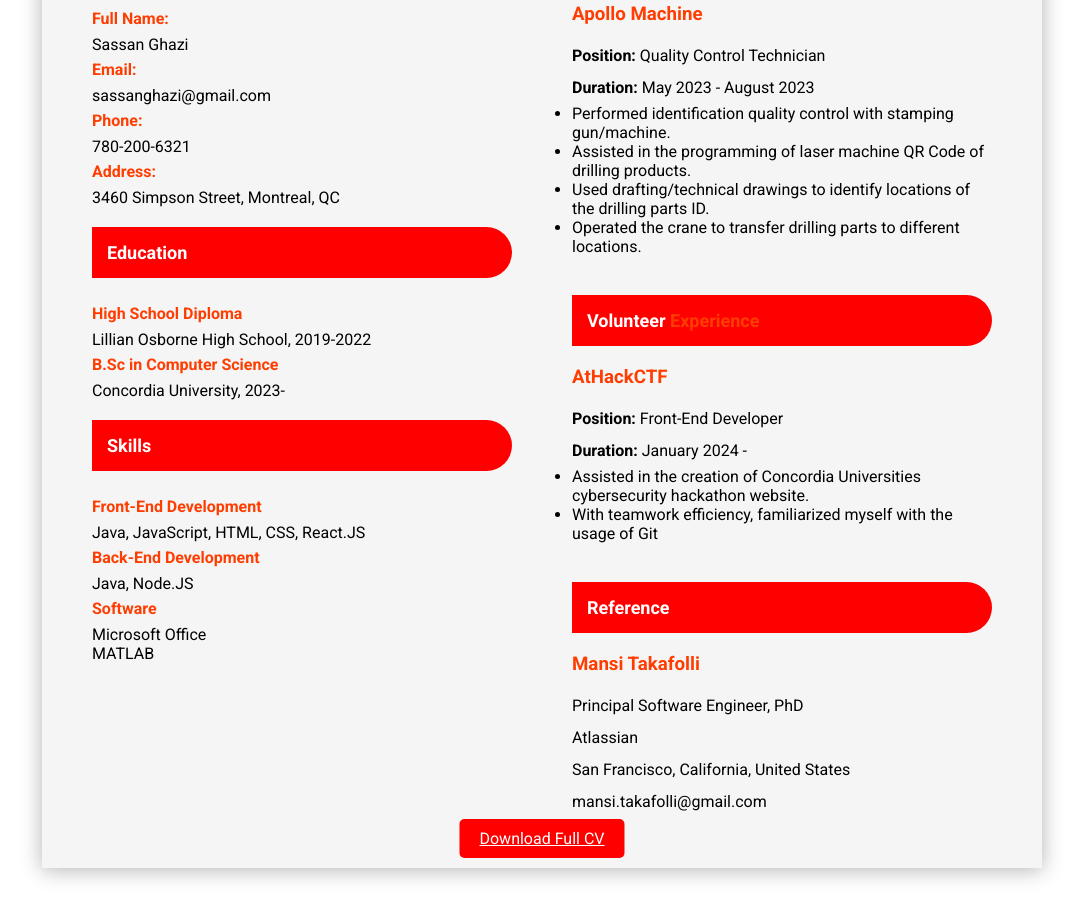
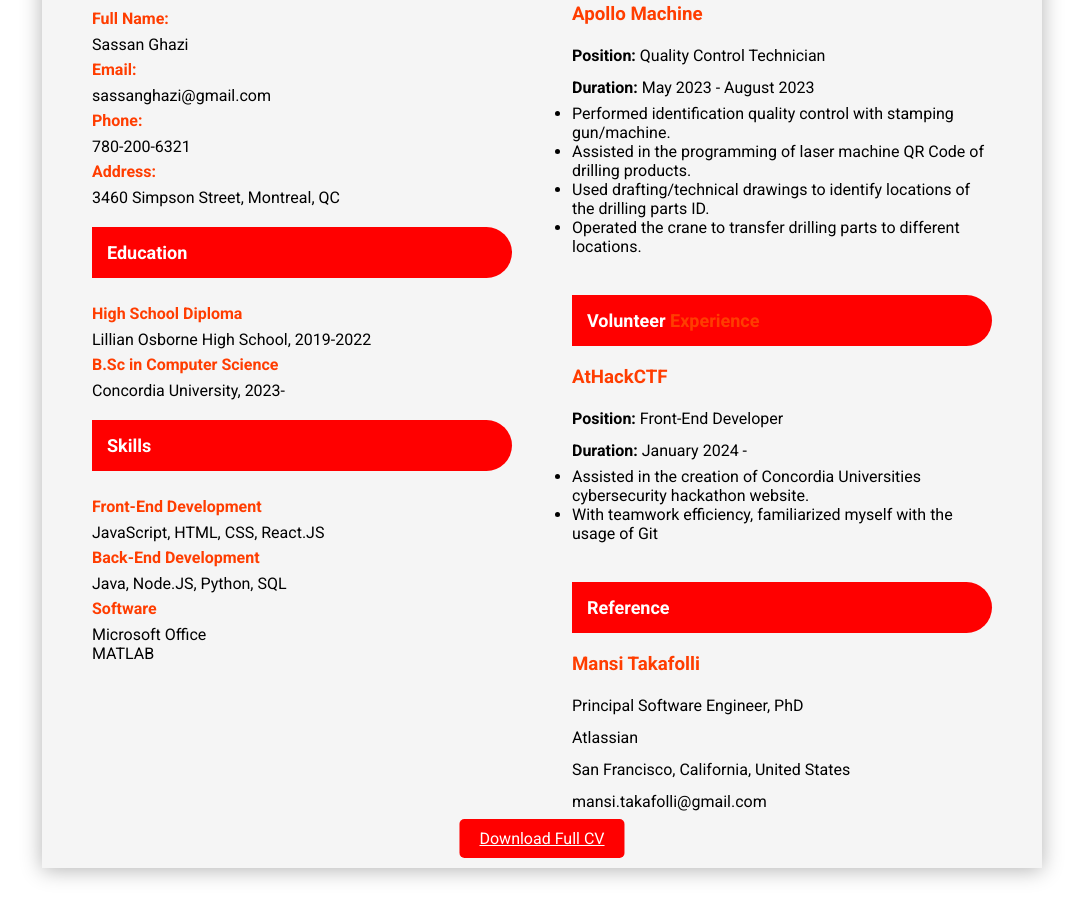
Before and after one commit to sassanghz/Portfolio-Website, a plain HTML site: page resume/resume.html in a window 1280 px wide. Shown: the part 512-1430 px from the top of the page, without its empty margins (98-1181 px from the left). Drawn offline with Linux system fonts and the light colour scheme.

Commit message:
resume edit

```diff
--- a/resume/resume.html
+++ b/resume/resume.html
@@ -41,9 +41,9 @@
                 <h2>Skills</h2>
                 <dl>
                     <dt><span><strong>Front-End Development</strong></span></dt>
-                    <dd>Java, JavaScript, HTML, CSS, React.JS</dd>
+                    <dd>JavaScript, HTML, CSS, React.JS</dd>
                     <dt><span><strong>Back-End Development</strong></span></dt>
-                    <dd>Java, Node.JS</dd>
+                    <dd>Java, Node.JS, Python, SQL</dd>
                     <dt><span><strong>Software</strong></span></dt>
                     <dd>Microsoft Office</dd>
                     <dd>MATLAB</dd>
```
Also changed, not shown: projects/projects.html (+1 -1 lines).
